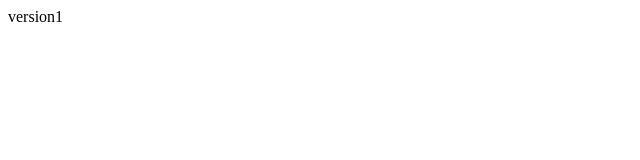
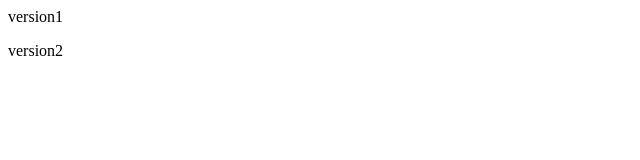
Before and after one commit to nguyen-minh-cuong/Git-tutorial, a plain HTML site: page Index.html in a window 1280 px wide. Shown: the full height of the page, 0-640 px from the left. Drawn offline with Linux system fonts and the light colour scheme.

Commit message:
version 2

```diff
--- a/Config.js
+++ b/Config.js
@@ -1 +1,2 @@
 console.log("version 1")
+console.log("version 2")
--- a/Index.html
+++ b/Index.html
@@ -1 +1,2 @@
 <p> version1 </p>
+<p> version2 </p>
```
